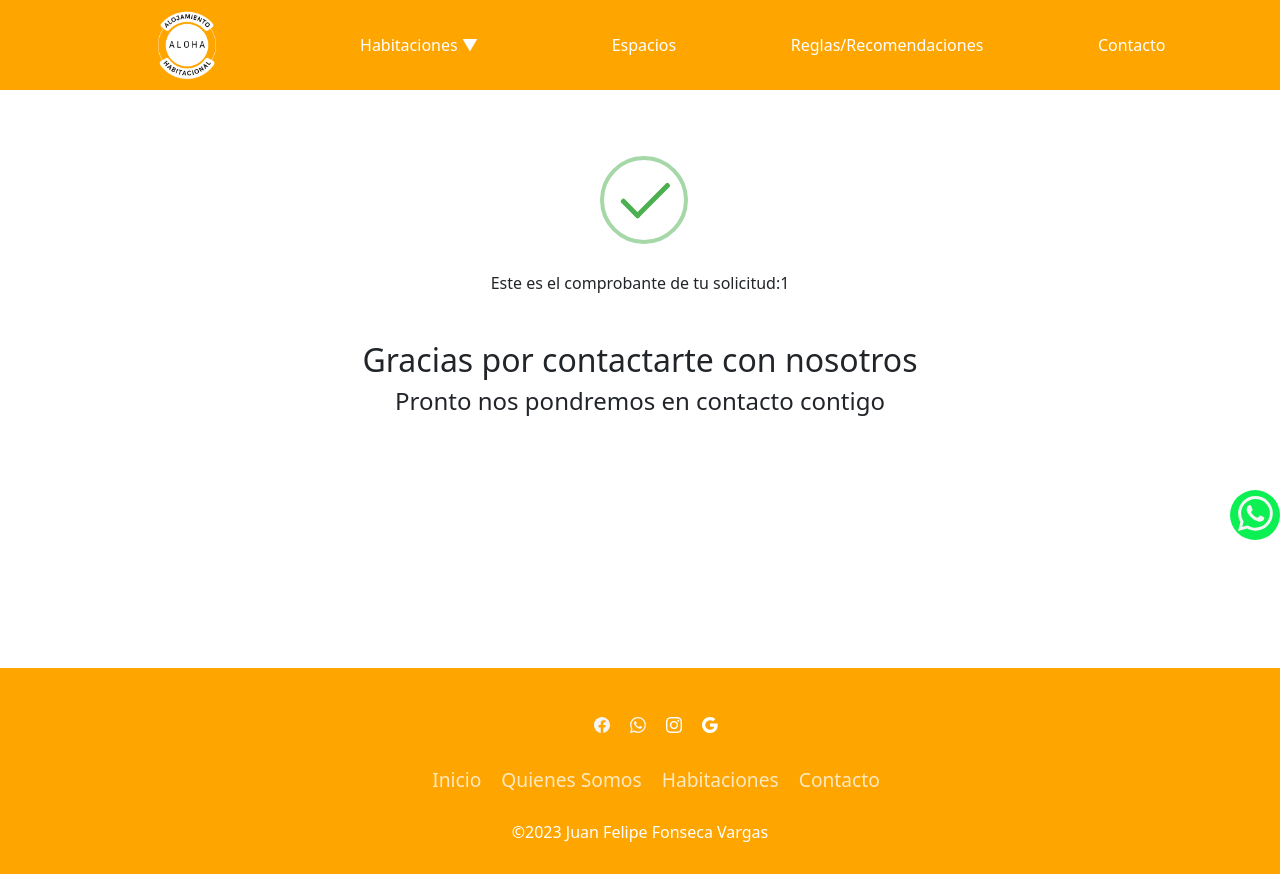
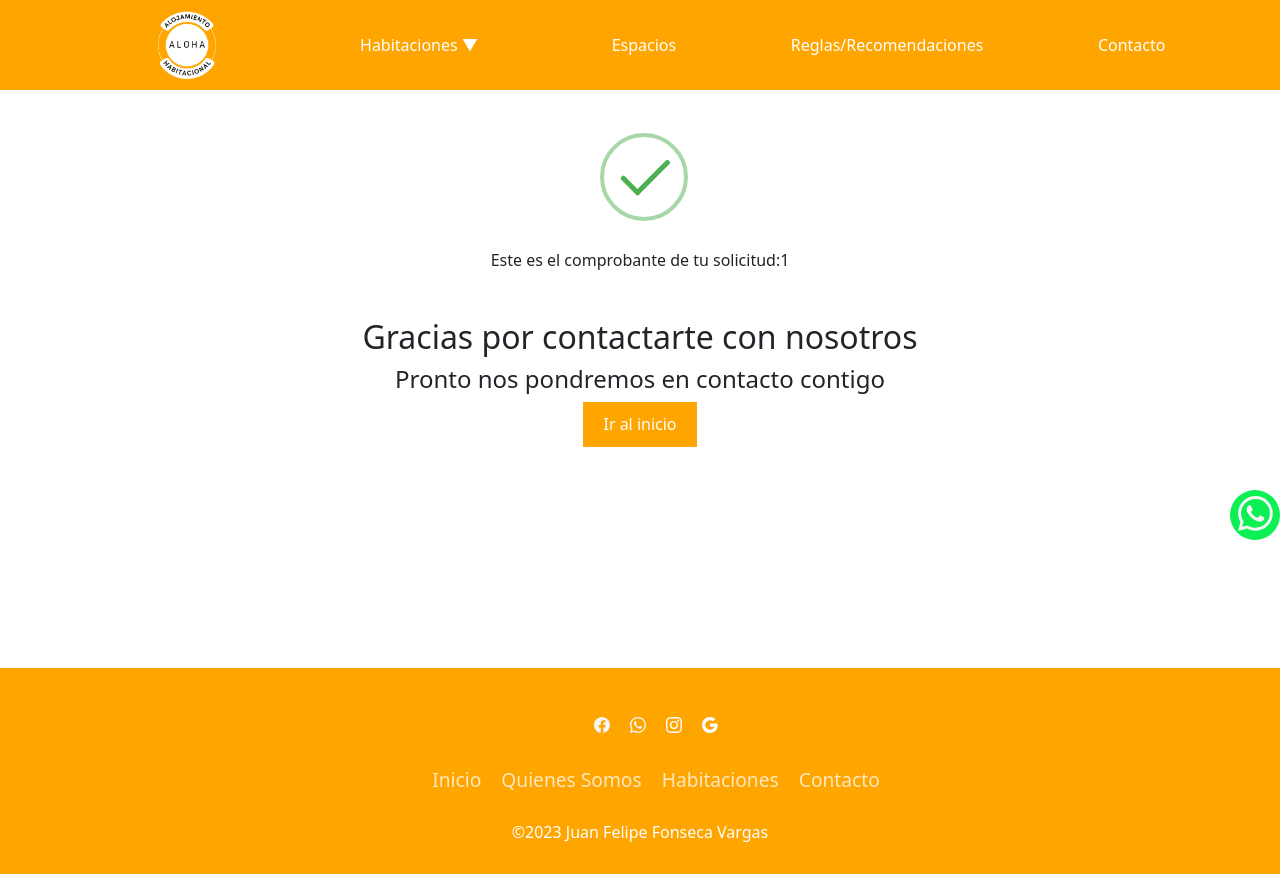
Before and after one commit to Juanffonsecav23/AloHaFonsecaVargas, a React (Vite) app: page /messageConfirmation/1 in a window 1280 px wide. Built offline with nearby package versions, Linux system fonts and the light colour scheme.

Commit message:
Configuracion de los iconos de las reglas y el mensaje de exito del formulario

```diff
--- a/src/components/ItemDetailContainer/ItemDetailContainer.jsx
+++ b/src/components/ItemDetailContainer/ItemDetailContainer.jsx
@@ -1,16 +1,17 @@
 /* AsyncMock - servicioMock / backend/nube/api */
-import { useContext, useEffect, useState } from "react";
+import {  useEffect, useState } from "react";
 import "./ItemDetail.css";
 /* import ItemCount from "../ItemCount/ItemCount"; */
 
-import {  useParams, useNavigate } from "react-router-dom";
+import {  useParams, } from "react-router-dom";
 import Loader from "../Loader/Loader";
 /* import { cartContext } from "../../context/cartContext";*/
 import { getRoomData } from "../../services/Firebase";
 import Carrousel from "../Carrousel/Carrousel";
-import Swal from "sweetalert2"
-/* import Flex from "../Flex/Flex"; */
-/* import { differenceInDays, parseISO } from "date-fns"; */
+import CheckOutForm from "../CheckOutForm/CheckOutForm";
+//import Swal from "sweetalert2"
+// import Flex from "../Flex/Flex";
+// import { differenceInDays, parseISO } from "date-fns";
 
 
 function ItemDetailContainer() {
@@ -21,9 +22,10 @@ function ItemDetailContainer() {
   const [numberOfDays , setNumerOfDays] = useState(0)
   const [countInCart, setCountInCart] = useState(0);
   const { addItem} = useContext(cartContext);
- */  const navigate = useNavigate();
+ */
+  //const navigate = useNavigate();
 
-  const showAlert = () => {
+  /* const showAlert = () => {
     Swal.fire({
       title: 'Reserva agregada con exito',
       icon: 'success',
@@ -32,13 +34,13 @@ function ItemDetailContainer() {
       confirmButtonText: 'Ir a la reserva',
       confirmButtonColor: "orange"
     }).then((result) => {
-      /* verificamos que el resultado sea de confirmación, si el usuario presiona el botón, entonces será true */
+      // verificamos que el resultado sea de confirmación, si el usuario presiona el botón, entonces será true
       if (result.isConfirmed) {
-        /* Si es true, entonces ejecutamos el navigate, indicando la ruta */
+        // Si es true, entonces ejecutamos el navigate, indicando la ruta
         navigate("/cart");
       }
     })
-  }
+  } */
 
 /*   const handleDateChangeIn = (event) => {
     const dateIn = event.target.value;
@@ -81,6 +83,7 @@ return (
 
 if (room) {
   return (
+    <div>
       <div className="cardDetail">
         <div className="card-detail_img">
           <Carrousel >
@@ -110,6 +113,8 @@ if (room) {
               <a href="https://api.whatsapp.com/send?phone=573212402566" target="_blank" rel="noreferrer"  className="WhatsappButton"><img src="/src/assets/iconos/whatsappVerde.svg" alt="" style={{width:"40px", marginRight:"5px"}}/>Reserva por Whatsapp</a>
         </div>
       </div>
+      <CheckOutForm/>
+    </div>
   );
 }else {
   return(<Loader/>)
--- a/src/components/OrderVerify/OrderVerify.css
+++ b/src/components/OrderVerify/OrderVerify.css
@@ -147,3 +147,7 @@
       top: 38px;
     }
   }
+.homePB{
+  color: white;
+  background-color: #ffa500;
+}
--- a/src/components/OrderVerify/OrderVerify.jsx
+++ b/src/components/OrderVerify/OrderVerify.jsx
@@ -1,4 +1,4 @@
-import { useParams } from "react-router-dom"
+import { Link, useParams } from "react-router-dom"
 import "../../services/Firebase"
 import "./OrderVerify.css"
 
@@ -19,6 +19,7 @@ function OrderVerify() {
       <p>Este es el comprobante de tu solicitud:{orderid}</p>
       <h2 style={{marginTop:"30px"}}>Gracias por contactarte con nosotros</h2>
       <h4>Pronto nos pondremos en contacto contigo</h4>
+      <button className="homePB"><Link to={"/"}>Ir al inicio</Link></button>
     </div>
   )
 }
--- a/src/components/RyR/Reglas.jsx
+++ b/src/components/RyR/Reglas.jsx
@@ -6,10 +6,9 @@ function Reglas() {
     <div>
       <h1 className="sectionTitle">Reglas</h1>
       <p style={{margin:"0 20px 20px 20px"}}>En Aloha 152, nuestro objetivo es proporcionar una experiencia agradable para todos nuestros huéspedes. Para ayudar a mantener un ambiente armonioso en nuestras instalaciones, por favor siga estas normas:</p>
-{/*       <h3 className="sectionTitle">Normas generales</h3>
- */}      <div className="boxReglas">
+      <div className="boxReglas">
         <div className="itemReglas">
-        <Icon icon="arcticons:adsilence"  className="icon" />
+        <img src="/src/assets/iconos/silence.svg" className="icon"/>
           <p>Los horarios de silencio se aplican desde las 9:00 PM hasta las 7:00 AM para asegurar un entorno tranquilo para todos los huéspedes.</p>
         </div>
         <div className="itemReglas">
```
Also changed, not shown: src/assets/iconos/silence.svg (added). Lines whose indentation alone changed are shown as unchanged.
